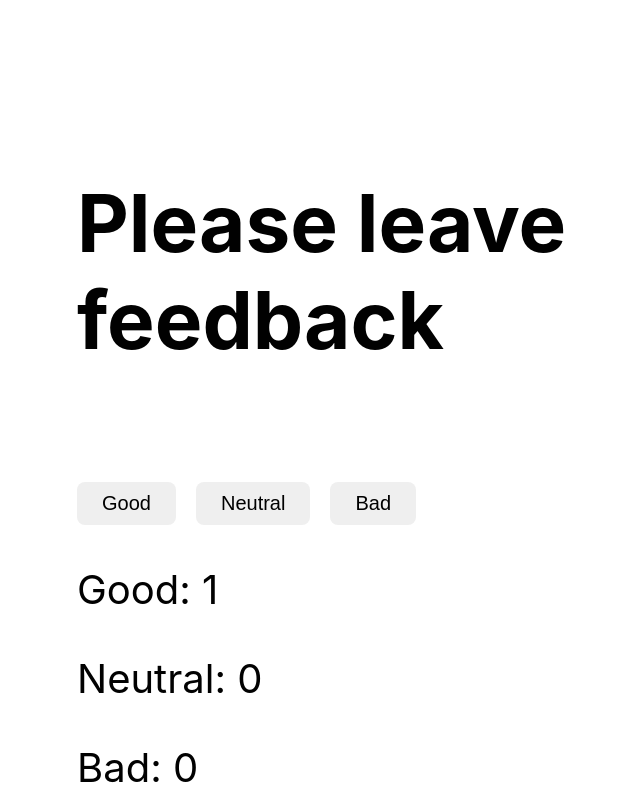
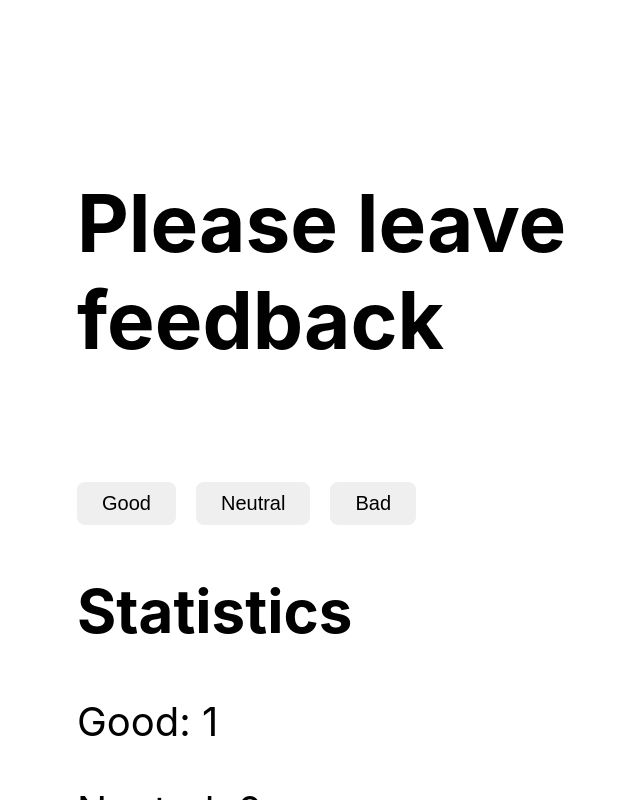
Before and after one commit to DariaGood/goit-react-hw-02-feedback, a React (Create React App) app: page / in a window 1280 px wide. Both pictures are taken after a click on the button "Good". Shown: the top 800 px of the page, without its empty margins (154-794 px from the left). Built offline with nearby package versions, Linux system fonts and the light colour scheme.

Commit message:
ready (-proptypes, + h statistics

```diff
--- a/package.json
+++ b/package.json
@@ -8,8 +8,6 @@
     "@testing-library/react": "^12.1.4",
     "@testing-library/user-event": "^13.5.0",
     "prop-types": "^15.8.1",
-    "proptypes": "^1.1.0",
-    "prototype": "^0.0.5",
     "react": "^18.1.0",
     "react-css-modules": "^4.7.11",
     "react-dom": "^18.1.0",
--- a/src/components/statistics/Statistics.jsx
+++ b/src/components/statistics/Statistics.jsx
@@ -6,6 +6,7 @@ function Statistics(props) {
   return (
 
         <div>
+          <h2>Statistics</h2>
           <p>Good: {good}</p>
           <p>Neutral: {neutral}</p>
           <p>Bad: {bad}</p>
```
Also changed, not shown: 1 other file (tests, documents, lock files or other folders).
